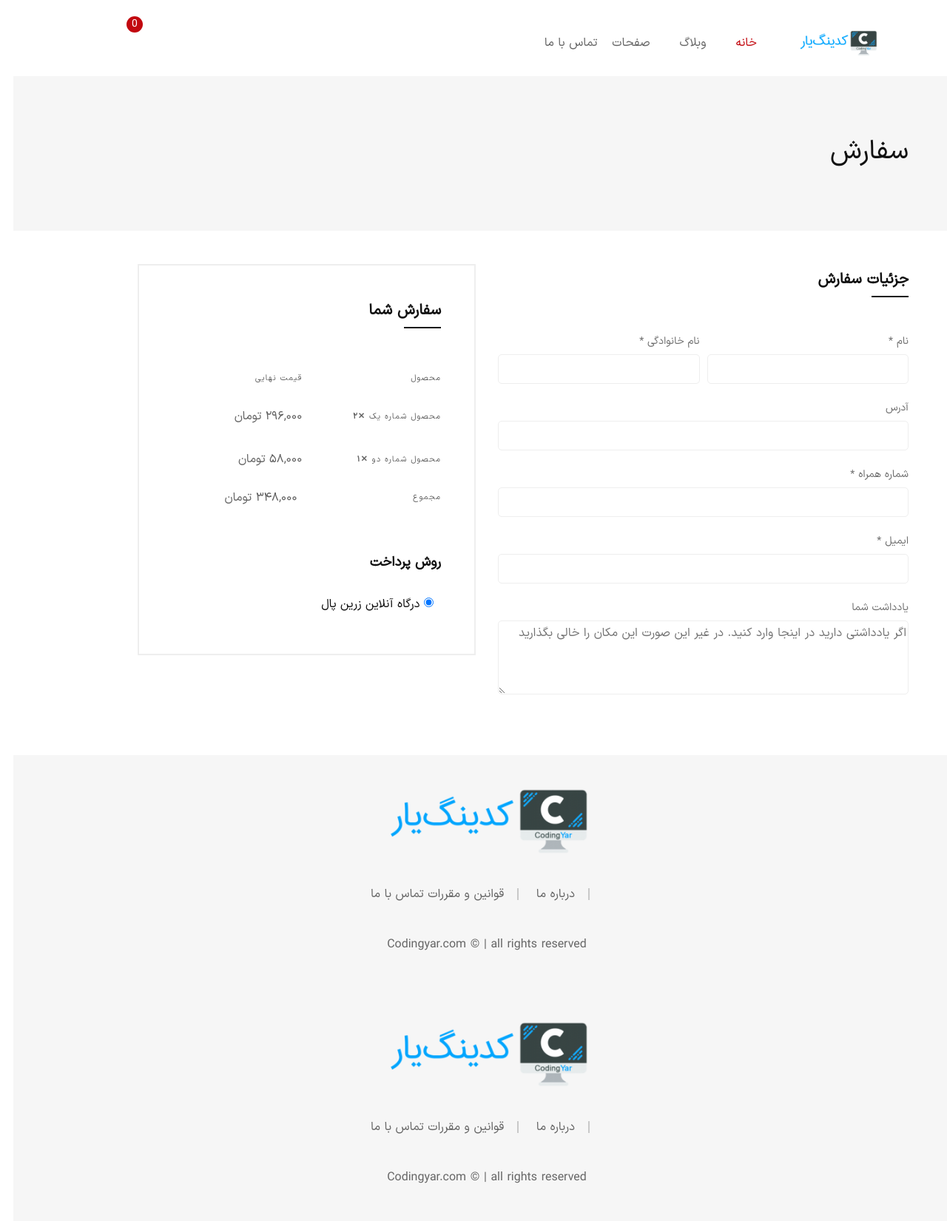
After one commit to AliBKT/Django_online_shop, a Django app: page /order/create/ in a window 1280 px wide. The commit adds this page. Shown: the whole page at 74% size. Run offline with Django 4.2, Linux system fonts and the light colour scheme; parts of the project's set-up code (start-up, migrations or seed data) failed here and were passed over; some libraries are stand-ins or nearby versions; some web fonts are replaced.

Commit message:
Create create_order view Set minicart url

```diff
--- a/cart/templates/cart/mini_cart.html
+++ b/cart/templates/cart/mini_cart.html
@@ -37,7 +37,7 @@
                         <span class="ammount">{{cart.get_total_price|commaint|translate_number_english_to_persion}} {% trans "$" %}</span>
                     </div>
                     <div class="mini-cart__buttons">
-                        <a href="cart.html" class="btn btn-fullwidth btn-bg-sand mb--20">{% trans "View shopping cart" %}</a>
+                        <a href="{% url 'cart:cart_detail' %}" class="btn btn-fullwidth btn-bg-sand mb--20">{% trans "View shopping cart" %}</a>
                         <a href="checkout.html" class="btn btn-fullwidth btn-bg-sand">{% trans "Payment" %}</a>
                     </div>
                 </div>
--- a/config/urls.py
+++ b/config/urls.py
@@ -25,4 +25,5 @@ urlpatterns = [
     path('accounts/', include('allauth.urls')),
     path('products/', include('products.urls')),
     path('cart/', include('cart.urls')),
+    path('order/', include('orders.urls')),
 ] + static(settings.MEDIA_URL, document_root=settings.MEDIA_ROOT)
--- /dev/null
+++ b/orders/templates/orders/order_create.html
@@ -0,0 +1,313 @@
+{% extends "_base.html" %}
+
+{% block pagetitle %}
+     Create Order
+{% endblock %}
+
+{% load crispy_forms_tags %}
+{% load i18n %}
+{% load humanize %}
+{% load persion_tarnslation_tags %}
+
+{% block content %}
+    <!-- Main Wrapper Start -->
+    <div class="wrapper">
+        <!-- Breadcrumb area Start -->
+        <div class="breadcrumb-area bg-color ptb--90" data-bg-color="#f6f6f6">
+            <div class="container">
+                <div class="row">
+                    <div class="col-12">
+                        <div class="d-flex justify-content-between align-items-center flex-sm-row flex-column">
+                            <h1 class="page-title">سفارش</h1>
+                        </div>
+                    </div>
+                </div>
+            </div>
+        </div>
+        <!-- Breadcrumb area End -->
+
+        <!-- Main Content Wrapper Start -->
+        <div class="main-content-wrapper">
+            <div class="page-content-inner">
+                <div class="container">
+                    <div class="row pt--50 pt-md--40 pt-sm--20"></div>
+                    <div class="row pb--80 pb-md--60 pb-sm--40">
+                        <!-- Checkout Area Start -->
+                        <div class="col-lg-6">
+                            <div class="checkout-title mt--10">
+                                <h2>جزئیات سفارش</h2>
+                            </div>
+                            <div class="checkout-form">
+                                <form action="#" class="form form--checkout">
+                                    <div class="form-row mb--20">
+                                        <div class="form__group col-md-6 mb-sm--30">
+                                            <label for="billing_fname" class="form__label form__label--2">نام  <span class="required">*</span></label>
+                                            <input type="text" name="billing_fname" id="billing_fname" class="form__input form__input--2">
+                                        </div>
+                                        <div class="form__group col-md-6">
+                                            <label for="billing_lname" class="form__label form__label--2">نام خانوادگی  <span class="required">*</span></label>
+                                            <input type="text" name="billing_lname" id="billing_lname" class="form__input form__input--2">
+                                        </div>
+                                    </div>
+                                    <div class="form-row mb--20">
+                                        <div class="form__group col-12">
+                                            <label for="billing_company" class="form__label form__label--2">آدرس</label>
+                                            <input type="text" name="billing_company" id="billing_company" class="form__input form__input--2">
+                                        </div>
+                                    </div>
+                                    <div class="form-row mb--20">
+                                        <div class="form__group col-12">
+                                            <label for="billing_phone" class="form__label form__label--2">شماره همراه <span class="required">*</span></label>
+                                            <input type="text" name="billing_phone" id="billing_phone" class="form__input form__input--2">
+                                        </div>
+                                    </div>
+                                    <div class="form-row mb--20">
+                                        <div class="form__group col-12">
+                                            <label for="billing_email" class="form__label form__label--2">ایمیل  <span class="required">*</span></label>
+                                            <input type="email" name="billing_email" id="billing_email" class="form__input form__input--2">
+                                        </div>
+                                    </div>
+                                    <div class="form-row">
+                                        <div class="form__group col-12">
+                                            <label for="orderNotes" class="form__label form__label--2">یادداشت شما</label>
+                                            <textarea class="form__input form__input--2 form__input--textarea" id="orderNotes" name="orderNotes" placeholder="اگر یادداشتی دارید در اینجا وارد کنید. در غیر این صورت این مکان را خالی بگذارید"></textarea>
+                                        </div>
+                                    </div>
+                                </form>
+                            </div>
+                        </div>
+                        <div class="col-xl-5 offset-xl-1 col-lg-6 mt-md--40">
+                            <div class="order-details">
+                                <div class="checkout-title mt--10">
+                                    <h2>سفارش شما</h2>
+                                </div>
+                                <div class="table-content table-responsive mb--30">
+                                    <table class="table order-table order-table-2">
+                                        <thead>
+                                            <tr>
+                                                <th>محصول</th>
+                                                <th class="text-right">قیمت نهایی</th>
+                                            </tr>
+                                        </thead>
+                                        <tbody>
+                                            <tr>
+                                                <th>محصول شماره یک
+                                                    <strong><span>&#10005;</span>۲</strong>
+                                                </th>
+                                                <td class="text-right">۲۹۶,۰۰۰ تومان</td>
+                                            </tr>
+                                            <tr>
+                                                <th>محصول شماره دو
+                                                    <strong><span>&#10005;</span>۱</strong>
+                                                </th>
+                                                <td class="text-right">۵۸,۰۰۰ تومان</td>
+                                            </tr>
+                                        </tbody>
+                                        <tfoot>
+                                            <tr class="cart-subtotal">
+                                                <th>مجموع</th>
+                                                <td class="text-right">۳۴۸,۰۰۰ تومان</td>
+                                            </tr>
+                                        </tfoot>
+                                    </table>
+                                </div>
+                                <div class="checkout-payment">
+                                    <h2 class="py-5">روش پرداخت</h2>
+                                    <form action="#" class="payment-form">
+                                        <div class="payment-group mb--10">
+                                            <div class="payment-radio">
+                                                <input type="radio" value="bank" name="payment-method" id="bank" checked>
+                                                <label class="payment-label" for="cheque">درگاه آنلاین زرین پال</label>
+                                            </div>
+                                        </div>
+                                    </form>
+                                </div>
+                            </div>
+                        </div>
+                        <!-- Checkout Area End -->
+                    </div>
+                </div>
+            </div>
+        </div>
+        <!-- Main Content Wrapper Start -->
+
+        <!-- Footer Start-->
+        <footer class="footer">
+            <div class="footer-top bg-color ptb--50" data-bg-color="#f6f6f6">
+                <div class="container">
+                    <div class="row justify-content-center">
+                        <div class="col-lg-9 text-center">
+                            <div class="footer-widget mb--50">
+                                <div class="textwidget">
+                                    <img src="assets/img/codingyar_logo.png" alt="Logo">
+                                </div>
+                            </div>
+                            <div class="footer-widget mb--50 pb--1">
+                                <ul class="footer-menu">
+                                    <li><a href="">درباره ما</a></li>
+                                    <li><a href="">قوانین و مقررات</a></li>
+                                    <li><a href="">تماس با ما</a></li>
+                                </ul>
+                            </div>
+                            <div class="footer-widget">
+                                Codingyar.com © | all rights reserved
+                            </div>
+                        </div>
+                    </div>
+                </div>
+            </div>
+        </footer>
+        <!-- Footer End-->
+
+        <!-- Search form Popup Start -->
+        <div class="searchform__popup" id="searchForm">
+            <a href="#" class="btn-close"><i class="flaticon flaticon-cross"></i></a>
+            <div class="searchform__body">
+                <p>Start typing and press Enter to search</p>
+                <form class="searchform">
+                    <input type="text" name="popup-search" id="popup-search" class="searchform__input" placeholder="Search Entire Store...">
+                    <button type="submit" class="searchform__submit"><i class="flaticon flaticon-magnifying-glass-icon"></i></button>
+                </form>
+            </div>
+        </div>
+        <!-- Search form Popup End -->
+
+
+        <!-- Qicuk View Modal Start -->
+        <div class="modal fade product-modal" id="productModal" tabindex="-1" role="dialog" aria-hidden="true">
+          <div class="modal-dialog" role="document">
+            <div class="modal-content">
+              <div class="modal-body">
+                <button type="button" class="close" data-dismiss="modal" aria-label="Close">
+                  <span aria-hidden="true"><i class="flaticon flaticon-cross"></i></span>
+                </button>
+                <div class="row">
+                    <div class="col-lg-6">
+                        <div class="ShoppingYar-element-carousel nav-vertical-center"
+                        data-slick-options='{
+                            "slidesToShow": 1,
+                            "slidesToScroll": 1,
+                            "arrows": true,
+                            "prevArrow": {"buttonClass": "slick-btn slick-prev", "iconClass": "fa fa-angle-double-left" },
+                            "nextArrow": {"buttonClass": "slick-btn slick-next", "iconClass": "fa fa-angle-double-right" }
+                        }'
+                        >
+                            <div class="product-image">
+                                <div class="product-image--holder">
+                                    <a href="product-details.html">
+                                        <img src="assets/img/products/prod-9-1.jpg" alt="Product Image" class="primary-image">
+                                    </a>
+                                </div>
+                                <span class="product-badge sale">sale</span>
+                            </div>
+                            <div class="product-image">
+                                <div class="product-image--holder">
+                                    <a href="product-details.html">
+                                        <img src="assets/img/products/prod-9-1.jpg" alt="Product Image" class="primary-image">
+                                    </a>
+                                </div>
+                                <span class="product-badge sale">sale</span>
+                            </div>
+                        </div>
+                    </div>
+                    <div class="col-lg-6">
+                        <div class="modal-box product-summary">
+                            <div class="product-navigation text-right mb--20">
+                                <a href="#" class="prev"><i class="fa fa-angle-double-left"></i></a>
+                                <a href="#" class="next"><i class="fa fa-angle-double-right"></i></a>
+                            </div>
+                            <div class="product-rating d-flex mb--20">
+                                <div class="star-rating star-three">
+                                    <span>Rated <strong class="rating">5.00</strong> out of 5</span>
+                                </div>
+                            </div>
+                            <h3 class="product-title mb--20">Black Blazer</h3>
+                            <p class="product-short-description mb--25">Donec accumsan auctor iaculis. Sed suscipit arcu ligula, at egestas magna molestie a. Proin ac ex maximus, ultrices justo eget, sodales orci. Aliquam egestas libero ac turpis pharetra, in vehicula lacus scelerisque. Vestibulum ut sem laoreet, feugiat tellus at, hendrerit arcu.</p>
+                            <div class="product-price-wrapper mb--25">
+                                <span class="money">$200.00</span>
+                                <span class="price-separator">-</span>
+                                <span class="money">$400.00</span>
+                            </div>
+                            <form action="#" class="variation-form mb--30">
+                                <div class="product-color-variations d-flex align-items-center mb--20">
+                                    <p class="variation-label">Color:</p>
+                                    <div class="product-color-variation variation-wrapper">
+                                        <div class="variation">
+                                            <a class="product-color-variation-btn red selected" data-toggle="tooltip" data-placement="top" title="Red">
+                                                <span class="product-color-variation-label">Red</span>
+                                            </a>
+                                        </div>
+                                        <div class="variation">
+                                            <a class="product-color-variation-btn black" data-toggle="tooltip" data-placement="top" title="Black">
+                                                <span class="product-color-variation-label">Black</span>
+                                            </a>
+                                        </div>
+                                        <div class="variation">
+                                            <a class="product-color-variation-btn pink" data-toggle="tooltip" data-placement="top" title="Pink">
+                                                <span class="product-color-variation-label">Pink</span>
+                                            </a>
+                                        </div>
+                                        <div class="variation">
+                                            <a class="product-color-variation-btn blue" data-toggle="tooltip" data-placement="top" title="Blue">
+                                                <span class="product-color-variation-label">Blue</span>
+                                            </a>
+                                        </div>
+                                    </div>
+                                </div>
+                                <div class="product-size-variations d-flex align-items-center mb--15">
+                                    <p class="variation-label">Size:</p>
+                                    <div class="product-size-variation variation-wrapper">
+                                        <div class="variation">
+                                            <a class="product-size-variation-btn selected" data-toggle="tooltip" data-placement="top" title="S">
+                                                <span class="product-size-variation-label">S</span>
+                                            </a>
+                                        </div>
+                                        <div class="variation">
+                                            <a class="product-size-variation-btn" data-toggle="tooltip" data-placement="top" title="M">
+                                                <span class="product-size-variation-label">M</span>
+                                            </a>
+                                        </div>
+                                        <div class="variation">
+                                            <a class="product-size-variation-btn" data-toggle="tooltip" data-placement="top" title="L">
+                                                <span class="product-size-variation-label">L</span>
+                                            </a>
+                                        </div>
+                                        <div class="variation">
+                                            <a class="product-size-variation-btn" data-toggle="tooltip" data-placement="top" title="XL">
+                                                <span class="product-size-variation-label">XL</span>
+                                            </a>
+                                        </div>
+                                    </div>
+                                </div>
+                                <a href="" class="reset_variations">Clear</a>
+                            </form>
+                            <div class="product-action d-flex flex-sm-row flex-column align-items-sm-center align-items-start mb--30">
+                                <div class="quantity-wrapper d-flex align-items-center mr--30 mr-xs--0 mb-xs--30">
+                                    <label class="quantity-label" for="quick-qty">Quantity:</label>
+                                    <div class="quantity">
+                                        <input type="number" class="quantity-input" name="qty" id="quick-qty" value="1" min="1">
+                                    </div>
+                                </div>
+                                <button type="button" class="btn btn-small btn-bg-red btn-color-white btn-hover-2" onclick="window.location.href='cart.html'">
+                                    Add To Cart
+                                </button>
+                            </div>
+                            <div class="product-footer-meta">
+                                <p><span>Category:</span>
+                                    <a href="shop.html">Full Sweater</a>,
+                                    <a href="shop.html">SweatShirt</a>,
+                                    <a href="shop.html">Jacket</a>,
+                                    <a href="shop.html">Blazer</a>
+                                </p>
+                            </div>
+                        </div>
+                    </div>
+                </div>
+              </div>
+            </div>
+          </div>
+        </div>
+        <!-- Qicuk View Modal End -->
+    </div>
+    <!-- Main Wrapper End -->
+{% endblock %}
--- /dev/null
+++ b/orders/urls.py
@@ -0,0 +1,9 @@
+from django.urls import path
+
+from .views import create_order_view
+
+app_name = 'order'
+
+urlpatterns = [
+    path('create/', create_order_view, name="create_order"),
+]
--- a/orders/views.py
+++ b/orders/views.py
@@ -1,3 +1,6 @@
 from django.shortcuts import render
 
+
 # Create your views here.
+def create_order_view(request):
+    return render(request, 'orders/order_create.html')
```
Also changed, not shown: cart/views.py (+16 -15 lines).
